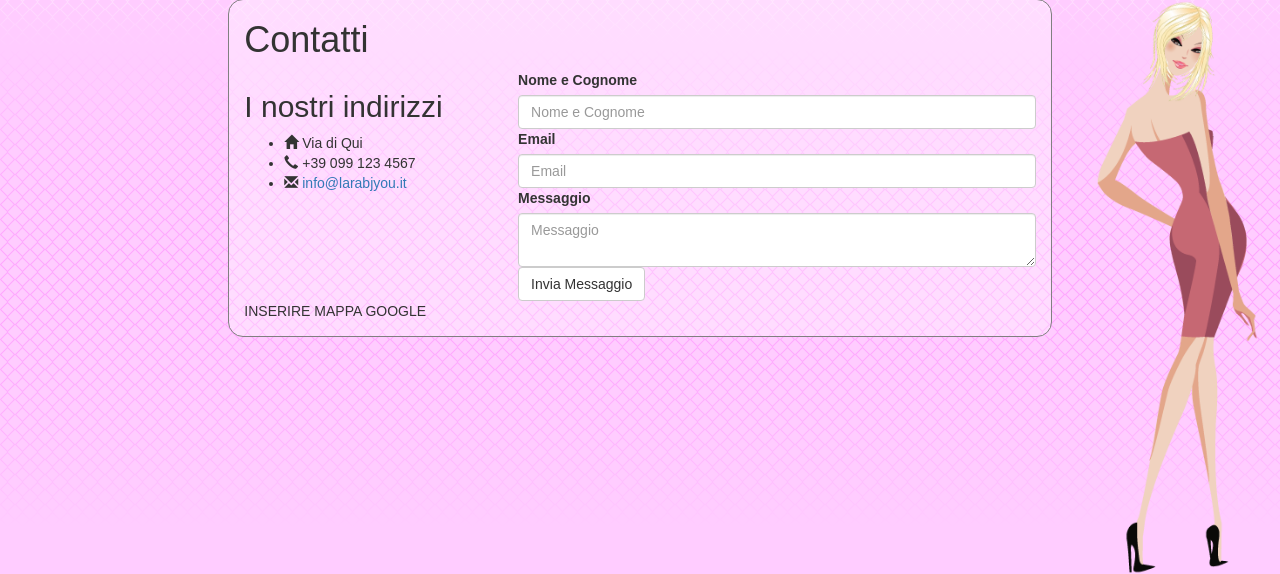
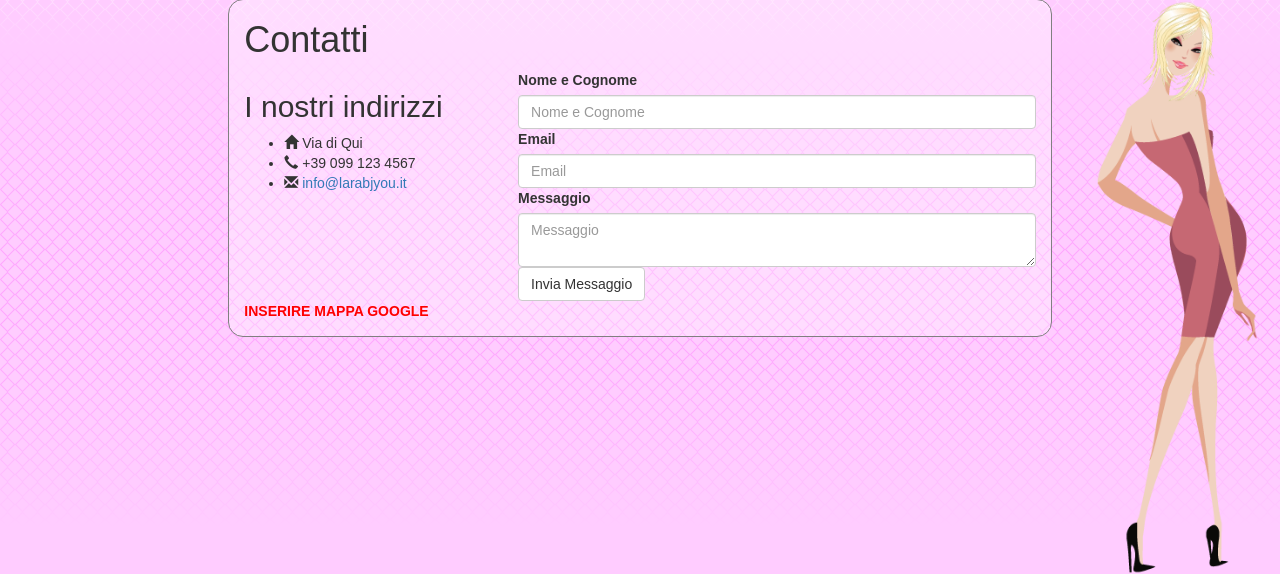
Before and after one commit to superqwe/vetrina17, a Django app: page /vetrina/contatti/ in a window 1280 px wide. Shown: the part 73-647 px from the top of the page. Run offline with Django 3.2, Linux system fonts and the light colour scheme; some libraries are stand-ins or nearby versions.

Commit message:
modifica pagina contatti

```diff
--- a/static/vetrina/css/base.css
+++ b/static/vetrina/css/base.css
@@ -57,3 +57,7 @@ body {
   width:             50%;
   padding:           5px 15px 15px  0;
 }
+.rosso{
+  color: red;
+  font-weight: bolder;
+}
--- a/templates/vetrina/contatti.html
+++ b/templates/vetrina/contatti.html
@@ -42,7 +42,7 @@
     </div>
 
     <div class="row">
-        <div class="col-md-12">INSERIRE MAPPA GOOGLE</div>
+        <div class="col-md-12 rosso">INSERIRE MAPPA GOOGLE</div>
     </div>
 
 
```
Also changed, not shown: 1 other file.
